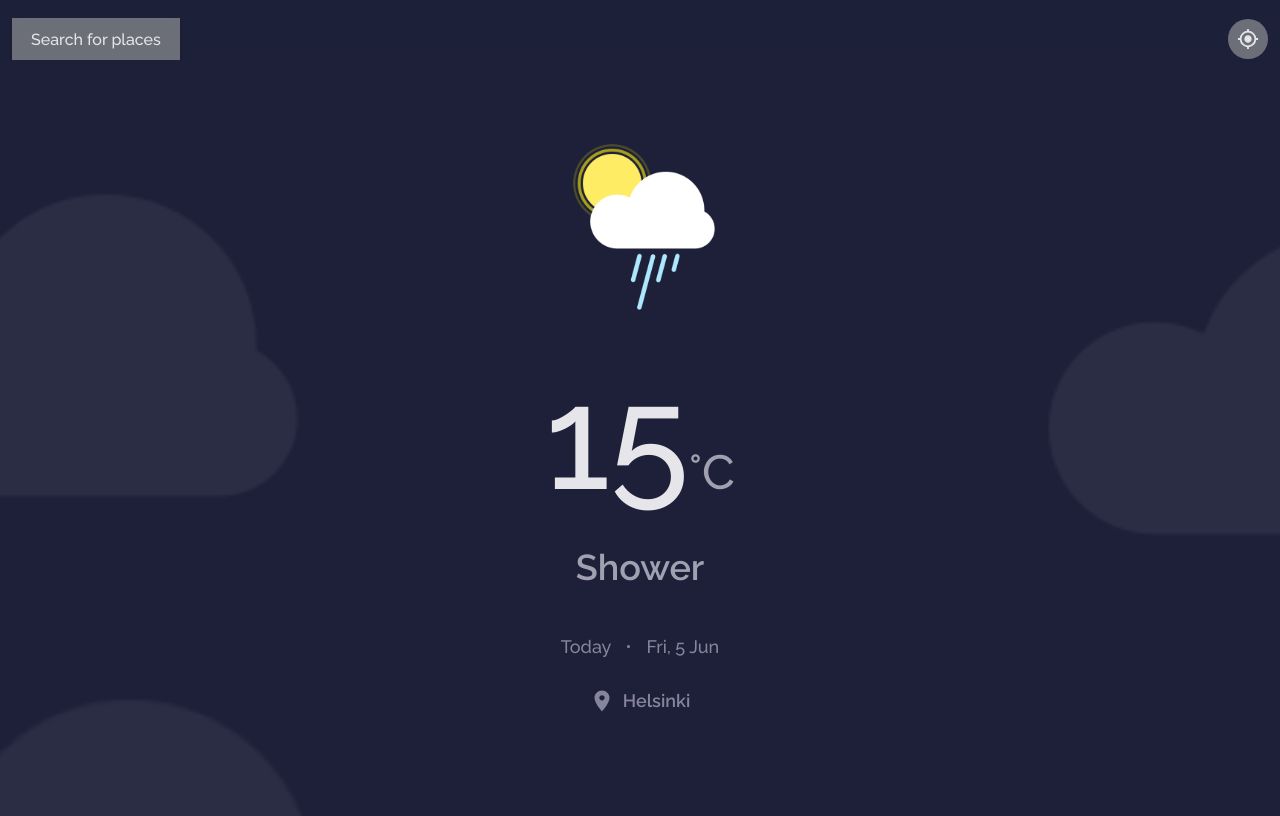
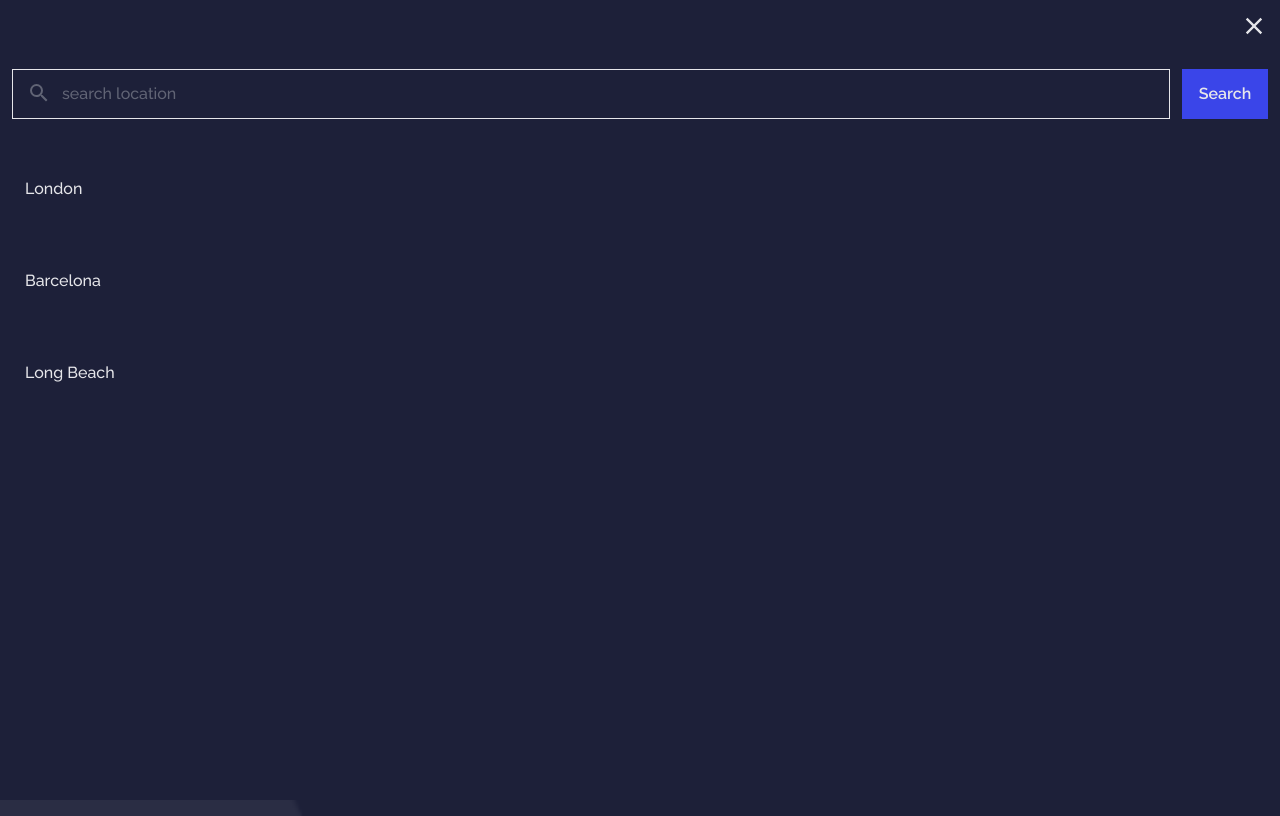
Before and after one commit to LeonardoYz/Weather-App, a React (Create React App) app: page / in a window 1280 px wide. Both pictures are taken after a click on the button "Search for places". Built offline with nearby package versions, Linux system fonts and the light colour scheme.

Commit message:
Create search menu

```diff
--- a/package.json
+++ b/package.json
@@ -3,6 +3,7 @@
   "version": "0.1.0",
   "private": true,
   "dependencies": {
+    "polished": "^4.2.2",
     "react": "18",
     "react-dom": "18",
     "react-icons": "^4.3.1",
--- a/src/App.tsx
+++ b/src/App.tsx
@@ -1,11 +1,15 @@
+import { MenuProvider } from "./hooks/useMenu";
 import { SideBar } from "./components/SideBar";
+
 import { GlobalStyles } from "./styles/global";
 
 export function App() {
   return (
     <>
       <GlobalStyles />
-      <SideBar />
+      <MenuProvider>
+        <SideBar />
+      </MenuProvider>
     </>
   );
 }
--- /dev/null
+++ b/src/components/Menu/index.tsx
@@ -0,0 +1,82 @@
+import { useMenu } from "../../hooks/useMenu";
+import { IconContext } from "react-icons";
+
+import { IoMdClose } from "react-icons/io"
+import { MdOutlineSearch, MdKeyboardArrowRight } from "react-icons/md"
+import closeIcon from "../../assets/images/close-icon.svg"
+
+import { Content, SearchForm } from "./styles";
+
+export function Menu() {
+  const { handleCloseMenu, menuIsOpen } = useMenu()
+
+  return (
+    <Content menuIsOpen={menuIsOpen}>
+      <button
+        type="button"
+        className="close-button"
+        onClick={handleCloseMenu}
+      >
+        <IoMdClose size={28} color="#e6e6ea"/>
+      </button>
+
+      <SearchForm closeIcon={closeIcon}>
+        <div className="form__input-group">
+          <input
+            type="search"
+            placeholder="search location"
+            className="form__input"
+          />
+
+          <IconContext.Provider value={{ className: "form__input--icon"}}>
+            <MdOutlineSearch />
+          </IconContext.Provider>
+        </div>
+
+        <button
+          type="button"
+          className="form__search"
+        >
+          Search
+        </button>
+      </SearchForm>
+
+      <div className="suggestion">
+        <div className="suggestion__container">
+          <button
+            type="button"
+            className="suggestion__option"
+          >
+            London
+
+            <IconContext.Provider value={{ className: "suggestion__icon"}}>
+              <MdKeyboardArrowRight />
+            </IconContext.Provider>
+          </button>
+
+          <button
+            type="button"
+            className="suggestion__option"
+          >
+            Barcelona
+
+            <IconContext.Provider value={{ className: "suggestion__icon"}}>
+              <MdKeyboardArrowRight />
+            </IconContext.Provider>
+          </button>
+
+          <button
+            type="button"
+            className="suggestion__option"
+          >
+            Long Beach
+
+            <IconContext.Provider value={{ className: "suggestion__icon"}}>
+              <MdKeyboardArrowRight />
+            </IconContext.Provider>
+          </button>
+        </div>
+      </div>
+    </Content>
+  )
+}
--- /dev/null
+++ b/src/components/Menu/styles.ts
@@ -0,0 +1,167 @@
+import { lighten } from "polished";
+import styled from "styled-components";
+
+interface ContentProps {
+  menuIsOpen: boolean;
+}
+
+export const Content = styled.div<ContentProps>`
+  position: absolute;
+  inset: 0;
+  z-index: var(--z-index-menu);
+
+  height: 100vh;
+  background-color: var(--dark-blue);
+  padding: 4.3rem 0.75rem 3rem;
+
+  transform: ${(props) =>
+    props.menuIsOpen ? "translateX(0)" : "translateX(-100%)"
+  };
+
+  opacity: ${(props) => (props.menuIsOpen ? 1 : 0)};
+
+  transition: opacity 350ms ease-in-out, transform 500ms ease-in-out;
+
+  .close-button {
+    position: absolute;
+    top: 0.75rem;
+    right: 0.75rem;
+
+    font-size: 0;
+    background-color: transparent;
+    border: none;
+
+    transition: transform 280ms ease-in-out;
+
+    &:hover {
+      transform: scale(1.1);
+    }
+  }
+
+  .suggestion {
+    max-height: 70vh;
+    overflow-y: auto;
+
+    &__container {
+      display: grid;
+      row-gap: calc(3.125rem - 1.375rem);
+    }
+
+    &__option {
+      display: flex;
+      justify-content: space-between;
+      align-items: center;
+
+      padding: 0 0.1875rem 0 0.75rem;
+      background-color: transparent;
+      border: 1px solid transparent;
+      width: 100%;
+      height: 4rem;
+
+      transition: border-color 280ms ease-in-out;
+
+      &:hover {
+        border-color: var(--dark-grayish-blue);
+
+        .suggestion__icon {
+          opacity: 1;
+        }
+      }
+    }
+
+    &__icon {
+      font-size: 1.5625rem;
+      color: var(--dark-grayish-blue);
+      opacity: 0;
+
+      transition: opacity 280ms ease-out;
+    }
+  }
+`;
+
+interface SearchFormProps {
+  closeIcon: string;
+}
+
+export const SearchForm = styled.form<SearchFormProps>`
+  display: grid;
+  grid-template-columns: 1fr 5.375rem;
+  align-items: center;
+  gap: 0.75rem;
+
+  margin-bottom: 2.375rem;
+
+  .form {
+    &__input-group {
+      position: relative;
+    }
+
+    &__input {
+      outline: none;
+      padding: 0.875rem 0.9375rem 0.9375rem 3.0625rem;
+      width: 100%;
+      background-color: transparent;
+      border: 1px solid var(--neutral);
+
+      &::-webkit-search-cancel-button {
+        position: relative;
+        right: -0.9375rem;
+
+        -webkit-appearance: none;
+        cursor: pointer;
+        background: url(${(props) => props.closeIcon}) no-repeat;
+        background-size: 1.5rem;
+        height: 1.5rem;
+        width: 1.5rem;
+        pointer-events: none;
+        opacity: 0;
+
+        transition: opacity 300ms ease-in, right 300ms ease-in-out;
+      }
+
+      &:focus {
+        &::-webkit-search-cancel-button {
+          right: -0.5rem;
+          opacity: 1;
+          pointer-events: all;
+        }
+
+        ~ .form__input--icon {
+          color: var(--neutral);
+        }
+      }
+
+      &::placeholder {
+        color: var(--dark-grayish-blue);
+      }
+
+      &--icon {
+        position: absolute;
+        top: 0.75rem;
+        left: 0.9375rem;
+
+        font-size: 1.5rem;
+        color: var(--dark-grayish-blue);
+
+        transition: color 280ms ease-in-out;
+      }
+    }
+
+    &__search {
+      display: flex;
+      justify-content: center;
+
+      width: 5.375rem;
+      padding: 0.875rem 0 0.9375rem;
+      background-color: var(--blue);
+      border: 1px solid transparent;
+      font-weight: 600;
+
+      transition: background-color 280ms ease-in-out;
+
+      &:hover {
+        background-color: ${lighten(0.05, "hsl(236, 80%, 57%)")};
+      }
+    }
+  }
+`;
--- a/src/components/SideBar/index.tsx
+++ b/src/components/SideBar/index.tsx
@@ -1,20 +1,27 @@
 import { IconContext } from "react-icons/lib";
+
+import { Menu } from "../Menu";
+
+import { useMenu } from "../../hooks/useMenu";
 
 import { MdMyLocation } from "react-icons/md"
 import { IoMdPin } from "react-icons/io"
 import showerImg from "../../assets/images/Shower.png"
 import cloudBgImg from "../../assets/images/Cloud-background.png"
 
-import { Content, Header } from "./styles";
+import { Container, Content, Header } from "./styles";
 
 export function SideBar() {
+  const { handleOpenMenu } = useMenu()
+
   return (
-    <>
+    <Container>
       <Header>
         <div className="container">
           <button
             type="button"
             className="header__button--search"
+            onClick={handleOpenMenu}
           >
             Search for places
           </button>
@@ -56,6 +63,8 @@ export function SideBar() {
           </div>
         </div>
       </Content>
-    </>
+
+      <Menu />
+    </Container>
   )
 }
--- a/src/components/SideBar/styles.ts
+++ b/src/components/SideBar/styles.ts
@@ -1,4 +1,8 @@
 import styled from "styled-components";
+
+export const Container = styled.div`
+  position: relative;
+`
 
 export const Header = styled.header`
   width: 100%;
--- /dev/null
+++ b/src/hooks/useMenu.tsx
@@ -0,0 +1,49 @@
+import { createContext, ReactNode, useContext, useState } from "react"
+
+interface MenuContextProps {
+  menuIsOpen: boolean;
+  handleOpenMenu: () => void;
+  handleCloseMenu: () => void;
+}
+
+interface MenuProviderProps {
+  children: ReactNode
+}
+
+const MenuContext = createContext({} as MenuContextProps)
+
+export function MenuProvider({ children }: MenuProviderProps) {
+  const [menuIsOpen, setMenuIsOpen] = useState(false)
+
+  function handleOpenMenu() {
+    setMenuIsOpen(true)
+  }
+
+  function handleCloseMenu() {
+    setMenuIsOpen(false)
+  }
+
+  window.addEventListener("keydown", (event) => {
+    if (event.key === "Escape") {
+      handleCloseMenu()
+    }
+  })
+
+  return (
+    <MenuContext.Provider
+      value={{
+        menuIsOpen,
+        handleOpenMenu,
+        handleCloseMenu
+      }}
+    >
+      {children}
+    </MenuContext.Provider>
+  )
+}
+
+export function useMenu() {
+  const context = useContext(MenuContext)
+
+  return context
+}
--- a/src/styles/global.ts
+++ b/src/styles/global.ts
@@ -6,9 +6,10 @@ export const GlobalStyles = createGlobalStyle`
     --blue: hsl(236, 80%, 57%);
     --dark-blue: hsl(234, 32%, 17%);
     --yellow: hsl(53, 100%, 70%);
+    --light-grayish-blue: hsl(245, 11%, 57%);
     --grayish-blue: hsl(244, 16%, 40%);
+    --dark-grayish-blue: hsl(231, 9%, 42%);
 
-    --light-grayish-blue: hsl(245, 11%, 57%);
     --dark-gray: hsl(230, 5%, 45%);
     --light-gray: hsl(243, 10%, 66%);
     --neutral: hsl(240, 9%, 91%);
@@ -19,6 +20,9 @@ export const GlobalStyles = createGlobalStyle`
     --big-font-size: 2.25rem; // 36px
     --normal-font-size-alt: 1.125rem; // 18px
     --normal-font-size: 1rem; // 16px
+
+    /*======== Z Index ========*/
+    --z-index-menu: 10;
   }
 
   *,
@@ -66,4 +70,26 @@ export const GlobalStyles = createGlobalStyle`
   button {
     cursor: pointer;
   }
+
+  /*==== SCROLL BAR ========================*/
+  ::-webkit-scrollbar {
+    width: 0.55rem;
+  }
+
+  ::-webkit-scrollbar-track {
+    background-color: var(--grayish-blue);
+    border-radius: 0.5rem;
+  }
+
+  ::-webkit-scrollbar-thumb {
+    background-color: var(--light-grayish-blue);
+    border-radius: 0.5rem;
+  }
+
+  @supports (scrollbar-color: grey lightgrey) {
+    * {
+      scrollbar-color: var(--light-grayish-blue) var(--grayish-blue);
+      scrollbar-width: 0.65rem;
+    }
+  }
 `
```
Also changed, not shown: src/assets/images/close-icon.svg (added), 1 other file (tests, documents, lock files or other folders).
